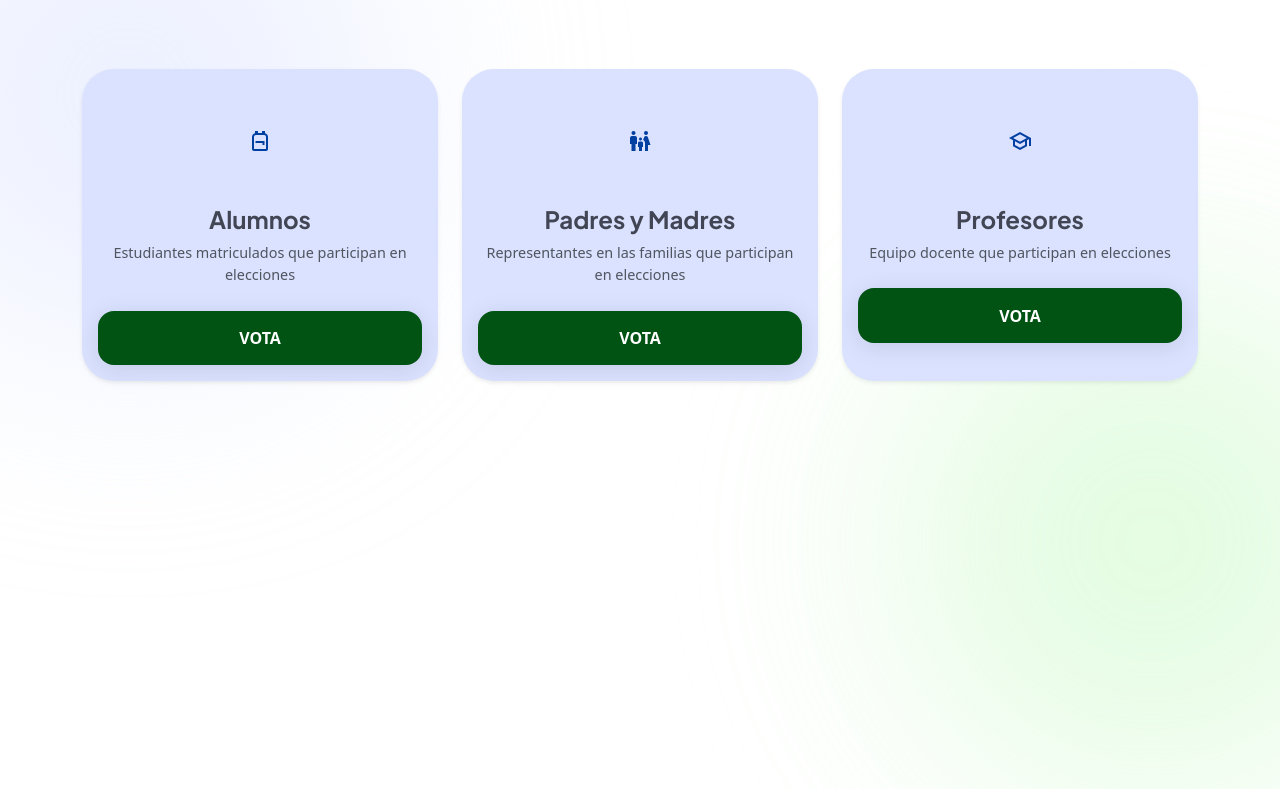
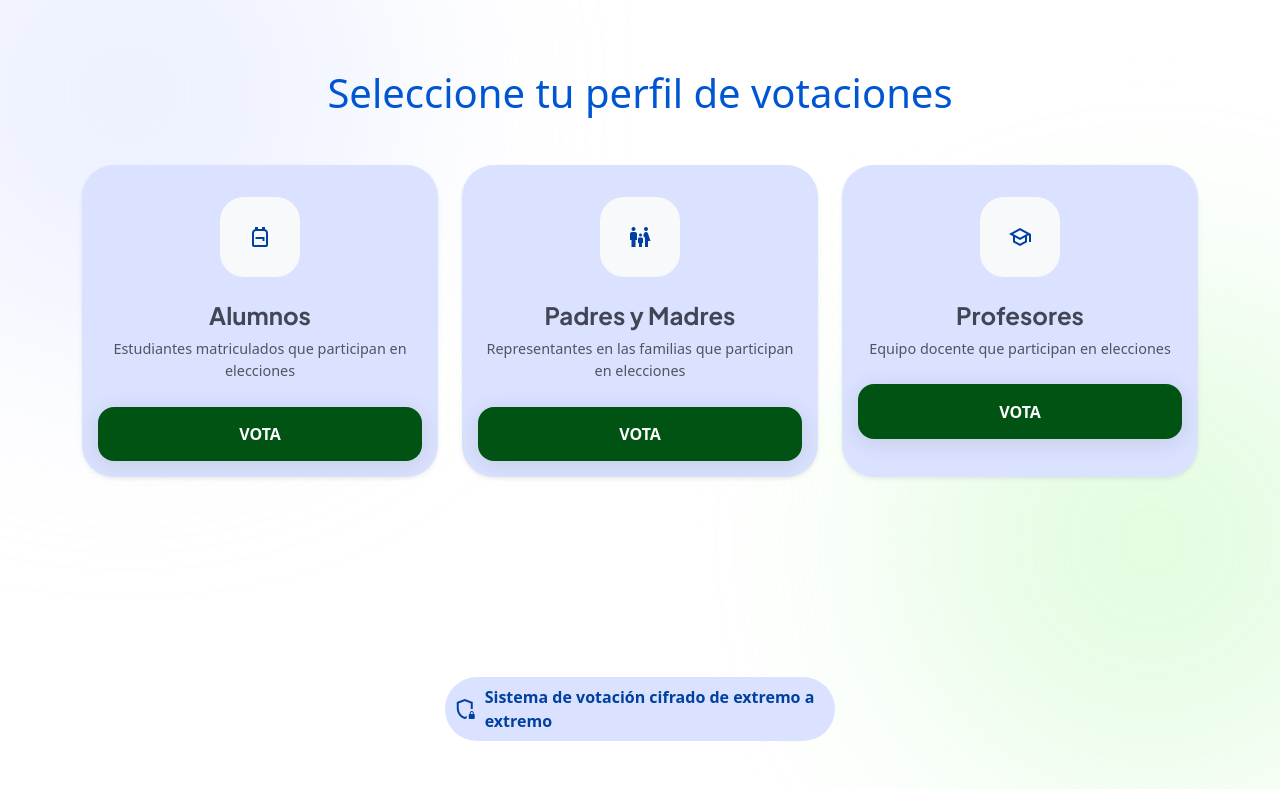
Before and after one commit to Alex9902/votapp, a plain HTML site: page frontend/views/home.html in a window 1280 px wide. Shown: the part 83-872 px from the top of the page. Before the commit the page ends 800 px from the top, so only its background shows below. Drawn offline with nearby package versions, Linux system fonts and the light colour scheme.

Commit message:
update: UI home

```diff
--- a/backend/routes/login.js
+++ b/backend/routes/login.js
@@ -15,7 +15,7 @@ const userDB = {
 };
 /**
  * Sistema de auth por cookie
- * genera una cookeie de 2h con el JWT verificado y la envia al cliente como respuesta
+ * genera una cookie de 2h con el JWT verificado y la envia al cliente como respuesta
  * esto permite manejar el reediccionamiento no autorizado
  */
 router.post('/login', async (req, res) => {
@@ -61,6 +61,7 @@ router.post('/login', async (req, res) => {
 
     } catch (err) {
         console.error(err);
+
         res.status(500).json({
             error: "Error interno del servidor"
         });
--- a/frontend/assets/components/card.js
+++ b/frontend/assets/components/card.js
@@ -8,7 +8,7 @@ class CardComponent extends HTMLElement {
         this.innerHTML = `
         <div class="card text-center h-100 border-0 shadow-sm position-relative card-component">
             <!-- Icono -->
-            <div class="d-flex align-items-center justify-content-center mx-auto mt-3 mb-4 icono-card">
+            <div class="d-flex align-items-center justify-content-center mx-auto mt-3 mb-4 icono-card bg-light">
                 <span class="material-symbols-outlined">
                     ${icono}
                 </span>
--- a/frontend/assets/styles/card.css
+++ b/frontend/assets/styles/card.css
@@ -44,4 +44,6 @@
 
 .card-component button:hover {
     opacity: 0.9;
+    background-color: var(--terciario-contenedor);
+    color:white;
 }
--- a/frontend/assets/styles/global.css
+++ b/frontend/assets/styles/global.css
@@ -35,7 +35,7 @@ body::before {
     opacity: 0.5;
 }
 
-/*Bol2*/
+/*Bola2*/
 body::after {
     bottom: -10%;
     right: -10%;
--- a/frontend/views/home.html
+++ b/frontend/views/home.html
@@ -20,6 +20,10 @@
 <body>
     <app-header></app-header>
     <main class="container py-5">
+
+        <h1 class="text-center mb-5" style="color: var(--primario-contenedor);">
+            Seleccione tu perfil de votaciones
+        </h1>
         <div class="row g-4">
             <div class="col-12 col-md-4">
                 <app-card icono="backpack" titulo="Alumnos"
@@ -39,6 +43,12 @@
                 </app-card>
             </div>
         </div>
+
+        <div class="d-flex align-items-center justify-content-center rounded-5 p-2 mx-auto"
+        style="background-color: var(--primario-fijo); color: var(--primario); font-weight: 600; width: 35%; margin-top: 200px;">
+            <span class="material-symbols-outlined">shield_locked</span>
+            <span class="ms-2 f">Sistema de votación cifrado de extremo a extremo</span>
+        </div>
     </main>
     <script src="../assets/components/header.js"></script>
     <script src="../assets/components/card.js"></script>
```
Also changed, not shown: frontend/index.html (+1 -1 lines).
